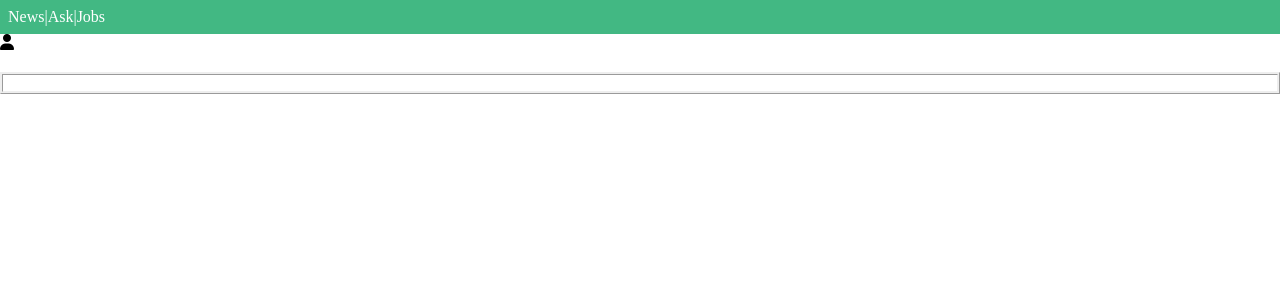
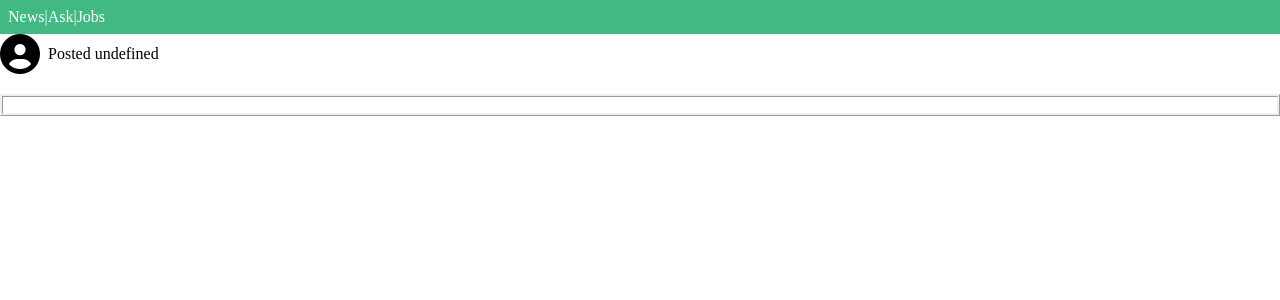
Before and after one commit to asukim2020/VueAdvenced, a Vue app in the folder vue-news/: page /#/item/1 in a window 1280 px wide. Shown: the top 300 px of the page. Built offline with nearby package versions, Linux system fonts and the light colour scheme; no server answers.

Commit message:
리팩토링 2 - 사용자 프로필 컴포넌트 공통화

```diff
--- /dev/null
+++ b/vue-news/src/components/UserProfile.vue
@@ -0,0 +1,46 @@
+<template>
+  <div class="user-container">
+      <div class="user-container">
+         <div>
+            <i class="fas fa-user-circle"></i>
+         </div>
+         <div class="user-description">
+            <slot name="username"></slot>
+            <slot name="time"></slot>
+            <slot name="karma"></slot>
+         </div>
+      </div>
+   </div>
+</template>
+
+<script>
+export default {
+   props: {
+      info: Object
+   },
+}
+</script>
+
+<style scoped>
+.user-container {
+  display: flex;
+  align-items: center;
+}
+.fa-user-circle {
+  font-size: 2.5rem;
+}
+.user-description {
+  padding-left: 8px;
+}
+.time {
+  font-size: 0.7rem;
+}
+h3 {
+  margin-bottom: 0.5rem;
+  margin-left: 0.2rem;
+}
+.content {
+  border: ridge;
+  padding: 0.5rem;
+}
+</style>
--- a/vue-news/src/store/index.js
+++ b/vue-news/src/store/index.js
@@ -11,13 +11,13 @@ export const store = new Vuex.Store({
       ask: [],
       jobs: [],
       user: {},
-      item: []
+      item: {}
    },
    getters: {
       fetchedAsk(state) {
          return state.ask
       },
-      fetchedItemd(state) {
+      fetchedItem(state) {
          return state.item
       }
    },
--- a/vue-news/src/views/ItemView.vue
+++ b/vue-news/src/views/ItemView.vue
@@ -1,37 +1,37 @@
 <template>
    <div>
       <section>
-         <!-- 질문 상세 정보 -->
-         <div class="user-container">
-            <div>
-               <i class="fas fa-user"></i>
+         <user-profile :info="fetchedItem">
+            <div slot="username" >
+               <router-link :to="`/user/${fetchedItem.user}`">
+                  {{ fetchedItem.user }}
+               </router-link>
             </div>
-            <div class="user-description">
-               <router-link :to="`/user/${fetchedItemd.user}`">
-                  {{ fetchedItemd.user }}
-               </router-link>
-               <div class="time">
-                  {{ fetchedItemd.time_ago }}
-               </div>
-            </div>
-         </div>
-         <h2>{{ fetchedItemd.title }}</h2>
+            <template slot="time">{{ 'Posted ' + fetchedItem.time_ago }}</template>
+         </user-profile>
+         <section>
+            <h2>{{ fetchedItem.title }}</h2>
+         </section>
       </section>
 
       <section>
          <!-- 질문 댓글 -->
       </section>
-      <!-- <p>{{ fetchedItemd.title }}</p> -->
-      <div v-html="fetchedItemd.content" class="content"></div>
+      <!-- <p>{{ fetchedItem.title }}</p> -->
+      <div v-html="fetchedItem.content" class="content"></div>
    </div>
 </template>
 
 <script>
+import UserProfile from '../components/UserProfile.vue'
 import { mapGetters } from 'vuex'
 
 export default {
+  components: {
+     UserProfile
+   },
    computed: {
-      ...mapGetters(['fetchedItemd'])
+      ...mapGetters(['fetchedItem'])
    },
    created() {
       const itemId = this.$route.params.id
--- a/vue-news/src/views/UserView.vue
+++ b/vue-news/src/views/UserView.vue
@@ -1,13 +1,20 @@
 <template>
   <div>
-     <p>name: {{ userInfo.id }}</p>
-     <p>karma: {{ userInfo.karma }}</p>
-     <p>created: {{ userInfo.created }}</p>
+     <user-profile :info="userInfo">
+         <div slot="username">{{ userInfo.id }}</div>
+         <sapn slot="time">{{ 'Joined' + userInfo.created }}, </sapn>
+         <sapn slot="karma">{{ userInfo.karma }}</sapn>
+     </user-profile>
    </div>
 </template>
 
 <script>
+import UserProfile from '../components/UserProfile.vue'
+
 export default {
+   components: {
+      UserProfile
+   },
    computed: {
       userInfo() {
          return this.$store.state.user
```
